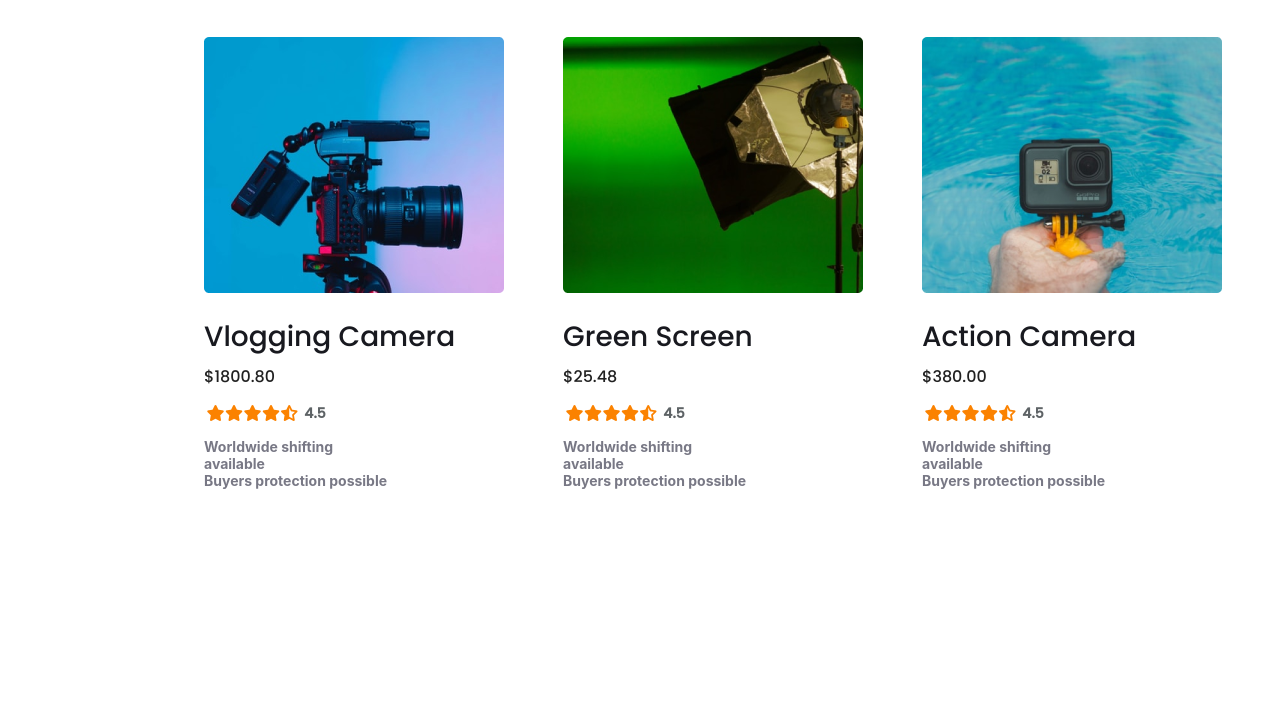
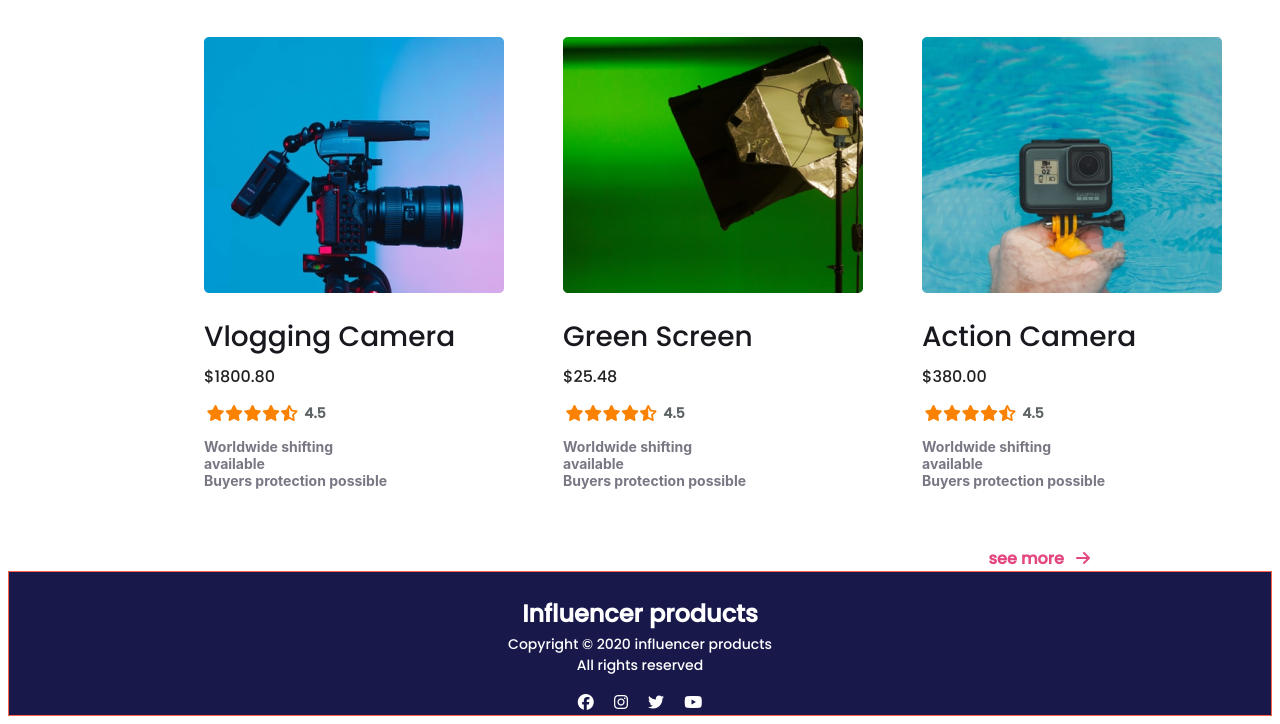
Before and after one commit to bksarkar2507/assignment-2, a plain HTML site: page index.html in a window 1280 px wide. Shown: the part 1500-2224 px from the top of the page. Before the commit the page ends 2004 px from the top, so only its background shows below. Drawn offline with Linux system fonts and the light colour scheme.

Commit message:
last night commit

```diff
--- a/index.html
+++ b/index.html
@@ -45,6 +45,7 @@
 
     <!-- main section -->
     <main>
+        <section class="product-section">
             <div class="container">
                 <div class="popular-collection">
                     <div class="products">
@@ -248,7 +249,26 @@
                         </div>
                     </div>
                 </div>
+            <div class="see-more"><a href="https://web.programming-hero.com/">see more <i class="fas fa-arrow-right"></i></a></div>
             </div>
+        </section>
+        <section class="bonus-section">
+
+        </section>
     </main>
+    <footer class="footer">
+        <div class="footer-context">
+            <div class="footer-text">
+                <h3>Influencer products</h3>
+                <p>Copyright &copy; 2020  influencer products <br> All rights reserved</p>
+            </div>
+            <div class="footer-icon">
+                <a href="www.facebook.com"><i class="fab fa-facebook"></i></a>
+                <a href="www.instagram.com"><i class="fab fa-instagram"></i></a>
+                <a href="www.twitter.com"><i class="fab fa-twitter"></i></a>
+                <a href="www.youtube.com"><i class="fab fa-youtube"></i></a>
+            </div>
+        </div>
+    </footer>
 </body>
 </html>
--- a/style.css
+++ b/style.css
@@ -143,3 +143,49 @@ main .container{
     font-family: 'Inter', sans-serif;
     margin-top: 0;
 }
+.see-more{
+    text-align: right;
+    margin-top: 50px;
+}
+.see-more a{
+    font-size: 16px;
+    color: #E02C6DDE;
+    font-weight: 700;
+    font-style: normal;
+    text-decoration: none;
+}
+
+
+
+
+
+/* footer */
+.footer{
+    border: 1px solid tomato;
+    background-color: rgb(24, 24, 75);
+    color: white;
+}
+.footer-text{
+    text-align: center;
+}
+.footer-text h3{
+    margin-bottom: 3px;
+    font-weight: 700;
+    font-style: normal;
+    font-size: 24px;
+}
+.footer-text p{
+    margin-top: 0px;
+    font-size: 14px;
+    font-style: normal;
+}
+.footer-icon{
+    text-align: center;
+}
+.footer-icon a{
+    text-decoration: none;
+    color: white;
+}
+.footer-icon i{
+    margin: 0px 8px;
+}
```
Lines whose indentation alone changed are shown as unchanged.
